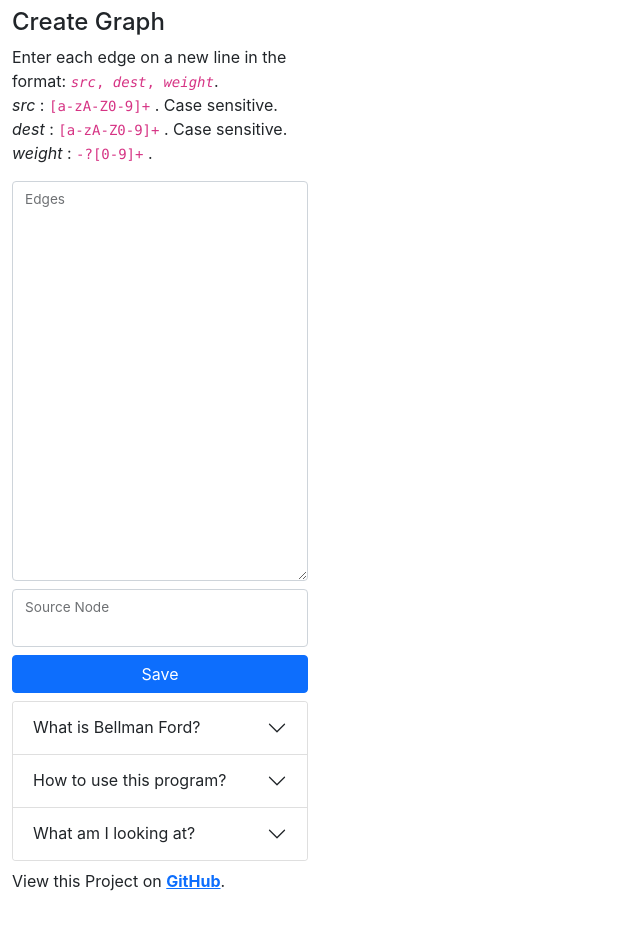
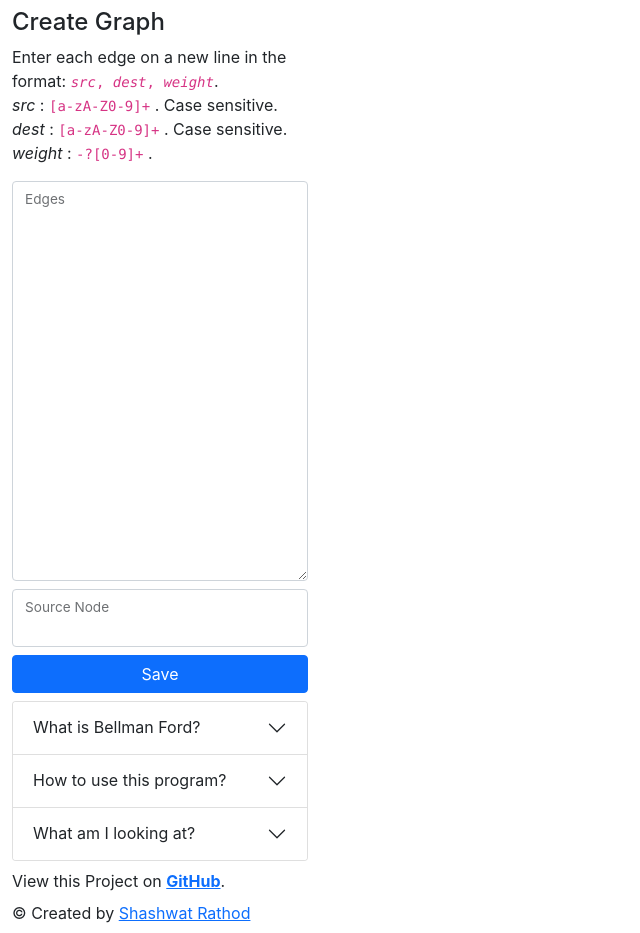
Before and after one commit to shashwatrathod/bellman-ford-visualizer, a React (Create React App) app: page / in a window 1280 px wide. Shown: the whole page, without its empty margins (0-640 px from the left). Before the commit the page ends 909 px from the top, so only its background shows below. Built offline with nearby package versions, Linux system fonts and the light colour scheme.

Commit message:
added some links

```diff
--- a/src/App.js
+++ b/src/App.js
@@ -121,6 +121,14 @@ function App() {
           </div>
         )}
       </div>
+      © Created by{" "}
+      <a
+        href="https://github.com/shashwatrathod"
+        target="_blank"
+        rel="noreferrer"
+      >
+        Shashwat Rathod
+      </a>
     </div>
   );
 }
--- a/src/components/info-accordion/index.jsx
+++ b/src/components/info-accordion/index.jsx
@@ -31,6 +31,8 @@ const InfoAccordion = () => {
                 is the number of vertices in the graph. Therefore, if we{" "}
                 <i>relax</i> all edges <code>|V| - 1</code> times, we will end
                 up with the shortest path from source to given vertices.{" "}
+                <strong>NOTE</strong>: This implmentation does not detect the
+                presence of negative cycles in the graph.
               </p>
               <p>
                 Read more about Bellman-Ford here:
```
